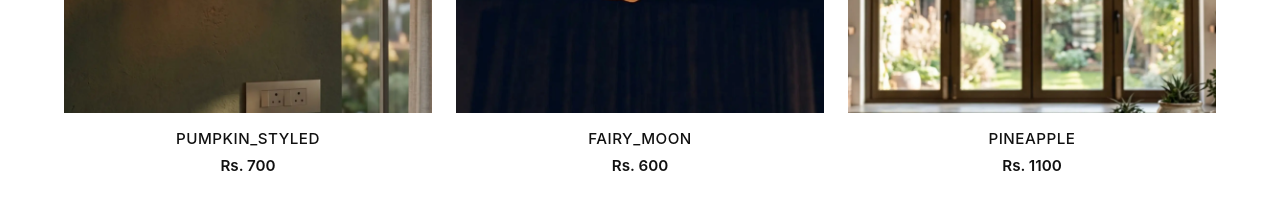
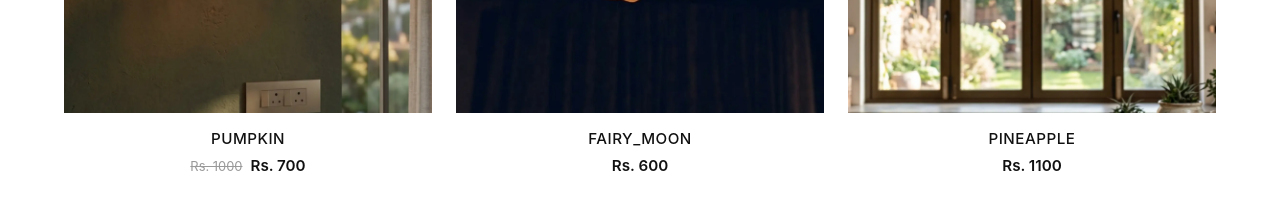
Before and after one commit to inveh/inveh_website, a Vue app: page /#/ in a window 1280 px wide. Shown: the part 2240-2459 px from the top of the page. Built offline with nearby package versions, Linux system fonts and the light colour scheme; grey boxes are pictures that could not be loaded.

Commit message:
feat: update Pumpkin product details including price, discount, and description

```diff
--- a/src/data/products.ts
+++ b/src/data/products.ts
@@ -209,11 +209,11 @@ export const productCategories: ProductCategory[] = [
         src: getImagePath('INB008_Pumpkin_styled/IMG20260306112833.webp'),
       },
     ],
-    model_name: 'Pumpkin_styled',
+    model_name: 'Pumpkin',
     model_num: "INB008",
-    model_price: 700,
-    discount: 0,
-    description: 'size:30cm x 45cm',
+    model_price: 1000,
+    discount: 300,
+    description: 'Inspired from Germany\'s Ludwigsburg Pumpkin Festival. Size: 30cm (Height) x 45cm (Diameter)',
   },
 
   {
```
